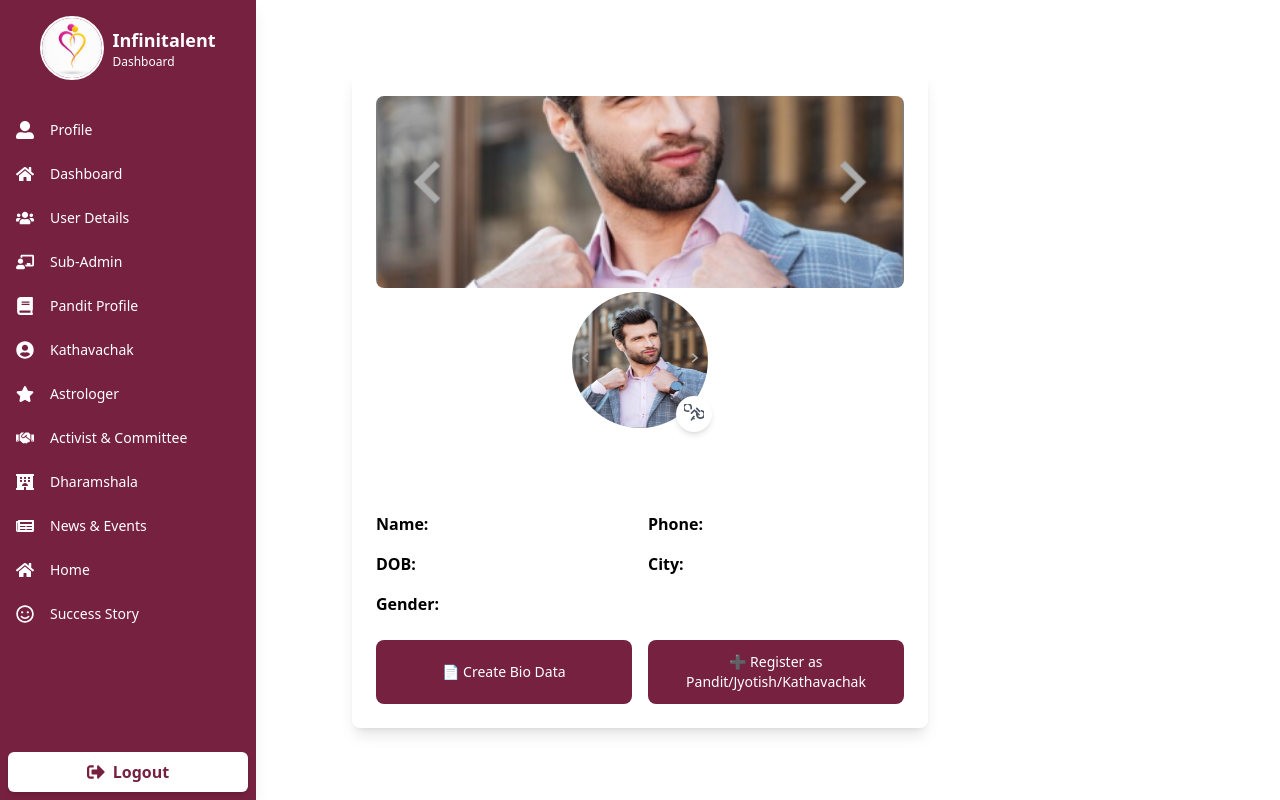
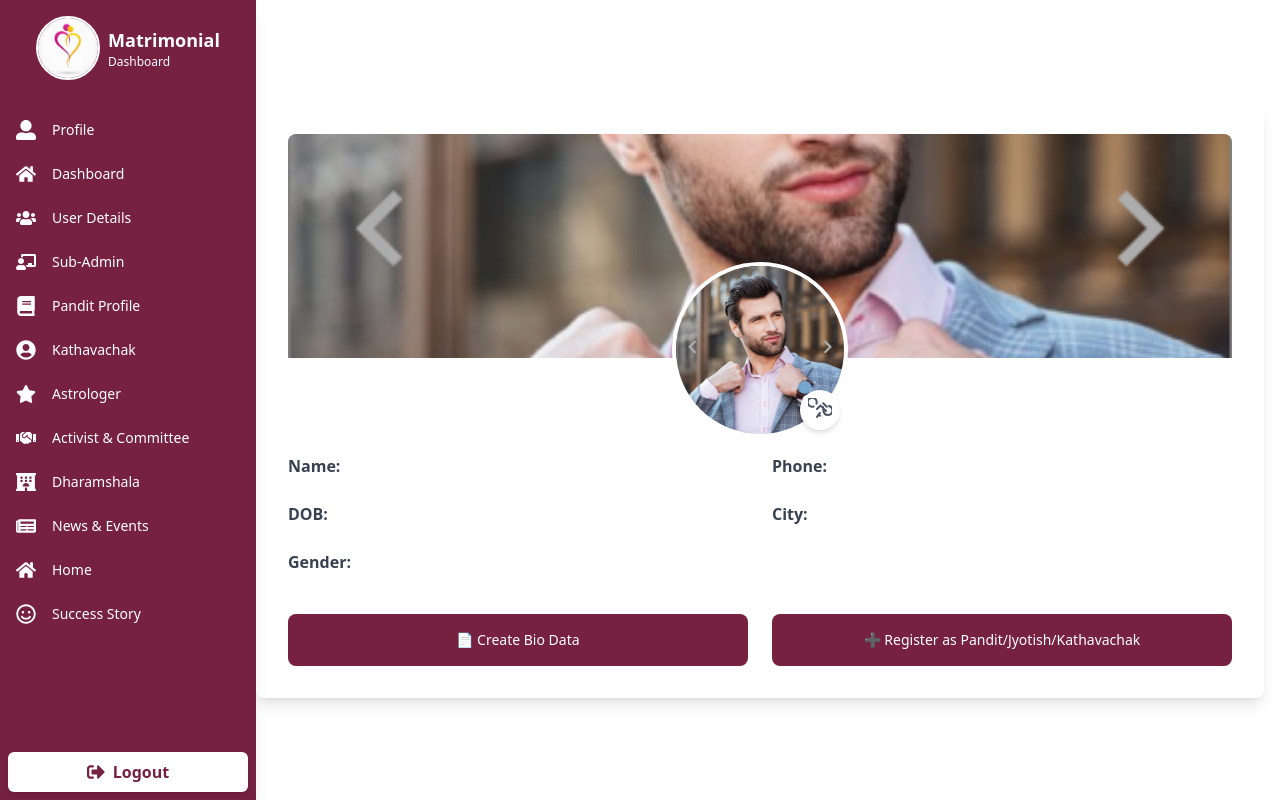
Before and after one commit to Mayank-Webseeder/Metriimonial-frontend, a React (Create React App) app: page /profile-page in a window 1280 px wide. Built offline with nearby package versions, Linux system fonts and the light colour scheme; no server answers; sample sign-in values are in the browser's storage.

Commit message:
upate profile page and make changes in their size

```diff
--- a/src/components/profile/ProfilePage.jsx
+++ b/src/components/profile/ProfilePage.jsx
@@ -54,28 +54,27 @@ const ProfilePage = () => {
     }, []);
 
     return (
-        <div className="min-h-screen bg-white-100 flex flex-col items-center justify-center p-4">
+        <div className="min-h-screen bg-white-100 flex justify-center items-center p-4 md:pl-64">
             {/* Profile Section */}
-            <div className="bg-white shadow-lg rounded-lg p-6 w-full max-w-xl text-center">
+            <div className="bg-white shadow-lg rounded-lg p-8 w-full max-w-6xl text-center">
                 {/* Background Image */}
                 <div className="relative">
                     <img
                         src="/ProfileImage.png"
                         alt="Cover"
-                        className="w-full h-48 object-cover rounded-lg"
+                        className="w-full h-56 object-cover rounded-t-lg"
                     />
                     {/* Profile Picture */}
-                    <div className="relative w-36 h-36 mx-auto">
+                    <div className="absolute -bottom-20 left-1/2 transform -translate-x-1/2 w-44 h-44">
                         <img
                             src={userData.profilePic || '/ProfileImage.png'}
                             alt="Profile"
-                            className="w-36 h-36 rounded-full border-4 border-white"
+                            className="w-44 h-44 rounded-full border-4 border-white object-cover"
                         />
                         {/* Edit Camera Icon */}
-                        <div className="relative">
                         <button
                             onClick={handleEditProfile}
-                                className="absolute bottom-0 right-0 bg-white p-2 rounded-full shadow-md hover:bg-gray-100"
+                            className="absolute bottom-2 right-2 bg-white p-2 rounded-full shadow-md hover:bg-gray-100"
                             title="Edit Profile"
                         >
                             <svg
@@ -84,7 +83,7 @@ const ProfilePage = () => {
                                 viewBox="0 0 24 24"
                                 strokeWidth="2"
                                 stroke="currentColor"
-                                    className="w-5 h-5 text-gray-600"
+                                className="w-6 h-6 text-gray-600"
                             >
                                 <path
                                     strokeLinecap="round"
@@ -93,29 +92,24 @@ const ProfilePage = () => {
                                 />
                             </svg>
                         </button>
-                            {/* Tooltip */}
-                            <span className="absolute bottom-10 right-0 bg-gray-800 text-white text-xs px-2 py-1 rounded opacity-0 hover:opacity-100">
-                                Edit Profile
-                            </span>
-                        </div>
                     </div>
                 </div>
 
                 {/* Name and Details Side by Side */}
-                <div className="mt-20 grid grid-cols-2 gap-4 text-left">
-                    <p><span className="font-bold">Name:</span> {userData.username}</p>
-                    <p><span className="font-bold">Phone:</span> {userData.mobileNo}</p>
-                    <p><span className="font-bold">DOB:</span> {userData.dob}</p>
-                    <p><span className="font-bold">City:</span> {userData.city}</p>
-                    <p><span className="font-bold">Gender:</span> {userData.gender}</p>
+                <div className="mt-24 grid grid-cols-1 md:grid-cols-2 gap-6 text-left">
+                    <p className="font-semibold text-gray-700">Name: <span className="font-serif">{userData.username}</span></p>
+                    <p className="font-semibold text-gray-700">Phone: <span className="font-serif">{userData.mobileNo}</span></p>
+                    <p className="font-semibold text-gray-700">DOB: <span className="font-serif">{userData.dob}</span></p>
+                    <p className="font-semibold text-gray-700">City: <span className="font-serif">{userData.city}</span></p>
+                    <p className="font-semibold text-gray-700">Gender: <span className="font-serif">{userData.gender}</span></p>
                 </div>
 
                 {/* Action Buttons */}
-                <div className="grid grid-cols-2 gap-4 mt-6 text-sm">
-                    <button onClick={HandlenavigateToBiodata} className="flex items-center justify-center p-3 bg-[#762140] text-white rounded-lg hover:bg-[#762140]">
+                <div className="grid grid-cols-1 md:grid-cols-2 gap-6 mt-10 text-sm">
+                    <button onClick={HandlenavigateToBiodata} className="flex items-center justify-center p-4 bg-[#762140] text-white rounded-lg hover:bg-[#5e1a32]">
                         📄 Create Bio Data
                     </button>
-                    <button onClick={() => HandlenavigateToRegister()} className="flex items-center justify-center p-3 bg-[#762140] text-white rounded-lg hover:bg-[#762140]">
+                    <button onClick={HandlenavigateToRegister} className="flex items-center justify-center p-4 bg-[#762140] text-white rounded-lg hover:bg-[#5e1a32]">
                         ➕ Register as Pandit/Jyotish/Kathavachak
                     </button>
                 </div>
--- a/src/sidebar/Sidebar.jsx
+++ b/src/sidebar/Sidebar.jsx
@@ -1,4 +1,4 @@
-import React, { useState } from "react";
+import React from "react";
 import { Link, useNavigate } from "react-router-dom";
 import {
   FaSignOutAlt,
@@ -17,7 +17,6 @@ import {
 
 const Sidebar = () => {
   const navigate = useNavigate();
-  const [isHovered, setIsHovered] = useState(false);
 
   const handleLogout = () => {
     localStorage.removeItem("loggedIn");
@@ -26,28 +25,18 @@ const Sidebar = () => {
   };
 
   return (
-    <div
-      className={`fixed top-0 left-0 h-screen bg-[#762140] text-white shadow-lg transition-all duration-300 z-50 flex flex-col ${
-        isHovered ? "w-64" : "w-16"
-      }`}
-      onMouseEnter={() => setIsHovered(true)}
-      onMouseLeave={() => setIsHovered(false)}
-    >
+    <div className="fixed top-0 left-0 h-screen w-64 bg-[#762140] text-white shadow-lg z-50 flex flex-col">
       {/* Sidebar Header */}
       <div className="flex items-center justify-center py-4">
         <img
           src="./download.jpeg"
           alt="Logo"
-          className={`rounded-full border-2 border-white transition-all duration-300 object-cover ${
-            isHovered ? "w-16 h-16" : "w-10 h-10"
-          }`}
+          className="rounded-full border-2 border-white w-16 h-16 object-cover"
         />
-        {isHovered && (
-          <div className="ml-2">
-            <h1 className="text-lg font-bold">Infinitalent</h1>
-            <h2 className="text-xs">Dashboard</h2>
-          </div>
-        )}
+        <div className="ml-2">
+          <h1 className="text-lg font-bold">Matrimonial</h1>
+          <h2 className="text-xs">Dashboard</h2>
+        </div>
       </div>
 
       {/* Scrollable Menu */}
@@ -73,8 +62,8 @@ const Sidebar = () => {
                   to={item.path}
                   className="flex items-center p-2 rounded-md hover:bg-white hover:text-[#762140] transition-colors duration-200"
                 >
-                  <span className="text-lg">{item.icon}</span>
-                  {isHovered && <span className="ml-4 text-sm font-medium">{item.label}</span>}
+                  <span className="text-xl">{item.icon}</span>
+                  <span className="ml-4 text-sm font-medium">{item.label}</span>
                 </Link>
               </li>
             ))}
@@ -89,7 +78,7 @@ const Sidebar = () => {
           onClick={handleLogout}
         >
           <FaSignOutAlt className="text-lg" />
-          {isHovered && <span className="ml-2">Logout</span>}
+          <span className="ml-2">Logout</span>
         </button>
       </div>
     </div>
```
Lines whose indentation alone changed are shown as unchanged.
